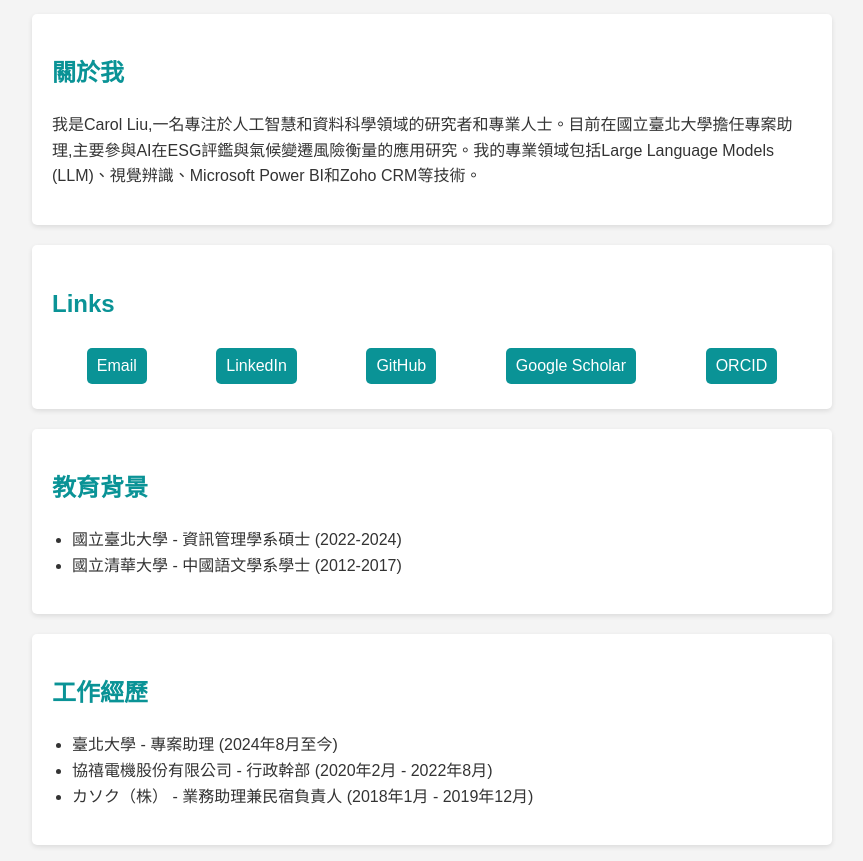
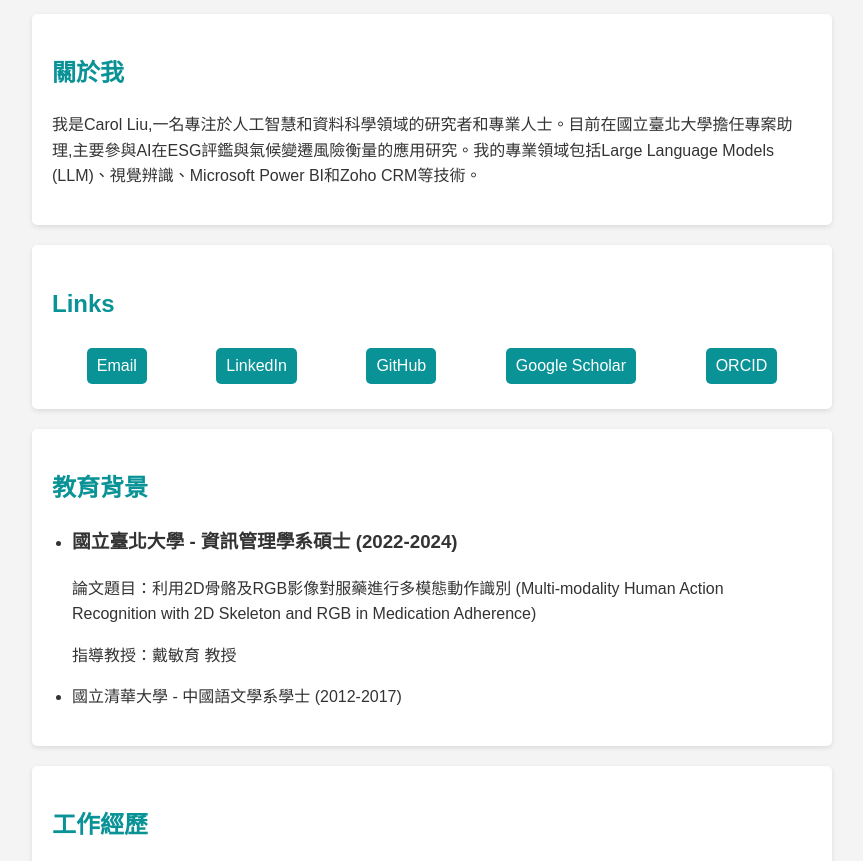
Before and after one commit to CarolLiuXQ/carolliuxq.github.io, a plain HTML site: page index.html in a window 1280 px wide. Shown: the part 214-1075 px from the top of the page, without its empty margins (208-1071 px from the left). Drawn offline with Linux system fonts and the light colour scheme.

Commit message:
Update index.html

```diff
--- a/index.html
+++ b/index.html
@@ -109,7 +109,11 @@
     <section id="education">
         <h2>教育背景</h2>
         <ul>
-            <li>國立臺北大學 - 資訊管理學系碩士 (2022-2024)</li>
+            <li>
+                <h3>國立臺北大學 - 資訊管理學系碩士 (2022-2024)</h3>
+                <p>論文題目：利用2D骨骼及RGB影像對服藥進行多模態動作識別 (Multi-modality Human Action Recognition with 2D Skeleton and RGB in Medication Adherence)</p>
+                <p>指導教授：戴敏育 教授</p>
+            </li>
             <li>國立清華大學 - 中國語文學系學士 (2012-2017)</li>
         </ul>
     </section>
```
